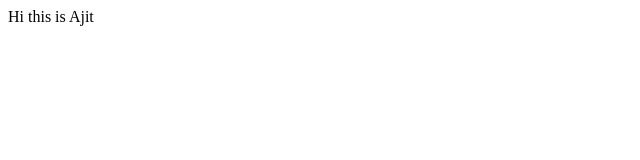
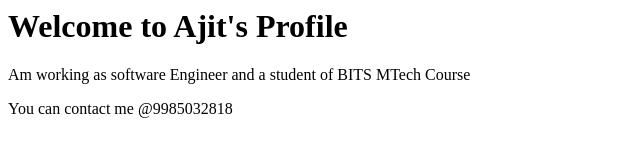
Before and after one commit to ajitkumar1310/ajitkumar1310.github.io, a plain HTML site: page index.html in a window 1280 px wide. Shown: the whole page, without its empty margins (0-640 px from the left). Drawn offline with Linux system fonts and the light colour scheme.

Commit message:
Update index.html

```diff
--- a/index.html
+++ b/index.html
@@ -1 +1,3 @@
-Hi this is Ajit
+<h1>Welcome to Ajit's Profile</h1>
+<p>Am working as software Engineer and a student of BITS MTech Course</p>
+<p>You can contact me @9985032818</p>
```
